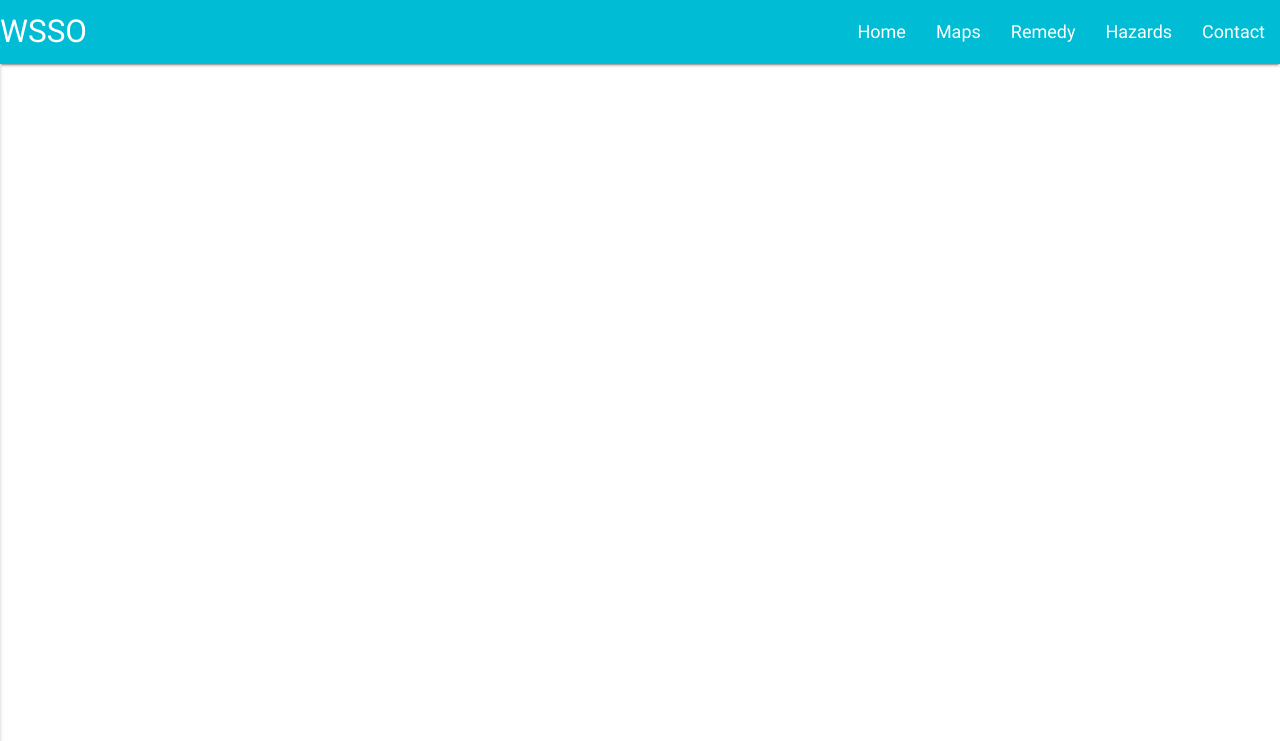
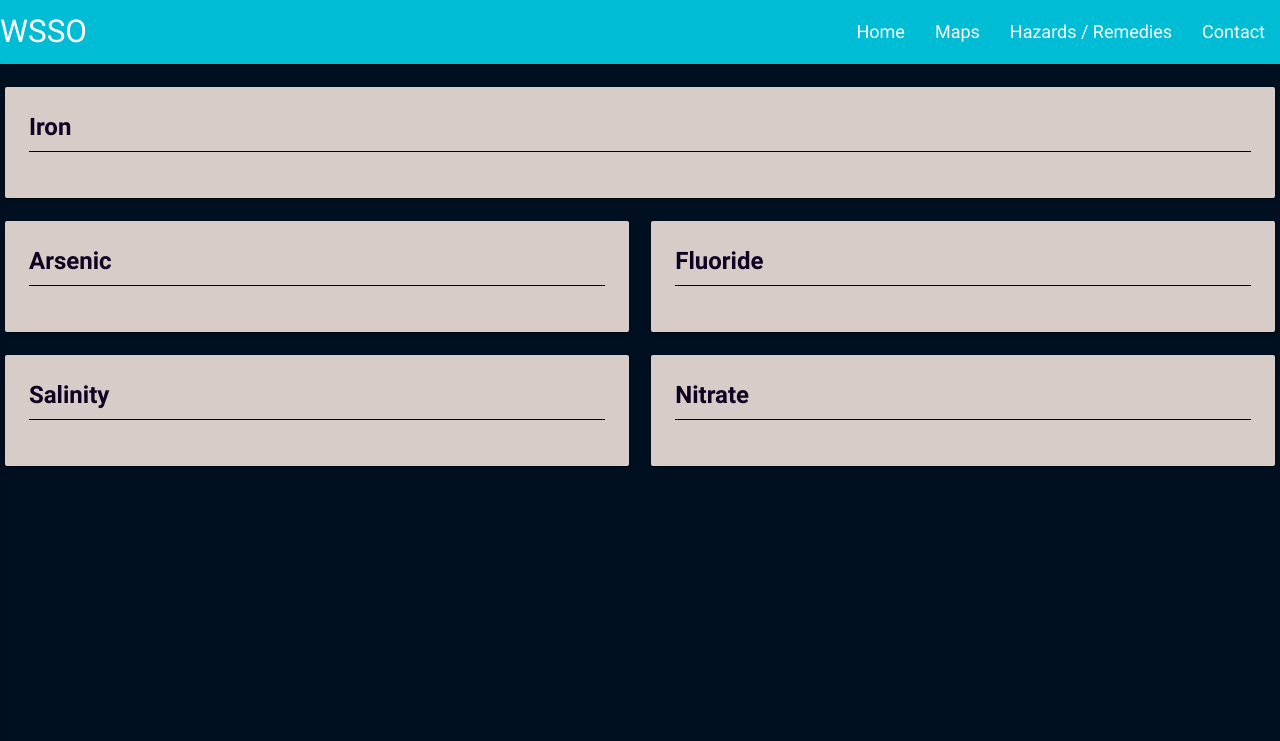
Before and after one commit to iket0512/CodeUtsava_Titans_WSSO_Server, a Django app: template templates/containers/graphs.html in a window 1280 px wide. Shown: the top 741 px of the page. Run offline with Django 3.2, Linux system fonts and the light colour scheme; the template is opened without the code that fills it, so the values that code supplies are empty; some libraries are stand-ins or nearby versions.

Commit message:
UI Bugs Fixed In Graphs Module

```diff
--- a/static/materialize/css/custom.css
+++ b/static/materialize/css/custom.css
@@ -1,4 +1,4 @@
-#main{top:80px; padding-left: 250px}
+#main{top:100px; padding-left: 250px}
 #left-sidebar-nav{position:fixed;width:100px;left:180px;z-index:999;height:auto}
 .nav-headers{
     font-size: 18px;
@@ -204,3 +204,10 @@
     margin: 0px;
 
 }
+.foreground-color{
+    color: #0d0221
+}
+
+.background-color1{
+    background-color: #001021;
+}
--- a/templates/containers/graphs.html
+++ b/templates/containers/graphs.html
@@ -30,7 +30,7 @@
 		</script>
 	</head>
 
-	<body>
+	<body class="background-color1">
 		<!-- Start Page Loading -->
 		<div id="loader-wrapper">
 			<div id="loader"></div>
@@ -44,55 +44,74 @@
 		<div id="main2">
 			<div class="wrapper">
 				{%include "elements/sidebar.html"%}
-				<section id="content"   style="margin-top: 15px; overflow:hidden;">
+				<section id="content"   style="margin-top: 15px; overflow:hidden; padding: 0px 5px">
 					<div class="container" id="main_container" style="width: 100%">
 						<div class="row">
-							<div class="col s12 m6 l6">
-								<div class="card blue lighten-5">
+							<div class="col s12 m6 l12">
+								<div class="card brown lighten-4">
 									<div class="card-move-up">
-										{{data.Feg | safe}}
+										<div class="card-content">
+											<span class="card-title  foreground-color"><b>Iron</b></span>
+											<div class="divider black"></div>
+											<br>
+											{{data.Feg | safe}}
+										</div>
 									</div>
 								</div>
 							</div>
 							<div class="col s12 m6 l6">
-								<div class="card blue lighten-5">
+								<div class="card brown lighten-4">
 									<div class="card-move-up">
-										{{data.Asg | safe}}
+										<div class="card-content">
+											<span class="card-title foreground-color"><b>Arsenic</b></span>
+											<div class="divider black"></div>
+											<br>
+											{{data.Asg | safe}}
+										</div>
 									</div>
 								</div>
 							</div>
 							<div class="col s12 m6 l6">
-								<div class="card">
+								<div class="card  brown lighten-4">
 									<div class="card-move-up">
-										{{data.Fg | safe}}
+										<div class="card-content">
+											<span class="card-title foreground-color"><b>Fluoride</b></span>
+											<div class="divider black"></div>
+											<br>
+											{{data.Fg | safe}}
+										</div>
 									</div>
 								</div>
 							</div>
 							<div class="col s12 m6 l6">
-								<div class="card">
+								<div class="card  brown lighten-4">
 									<div class="card-move-up">
-										{{data.Sg | safe}}
+										<div class="card-content">
+											<span class="card-title foreground-color"><b>Salinity</b></span>
+											<div class="divider black"></div>
+											<br>
+											{{data.Sg | safe}}
+										</div>
 									</div>
 								</div>
 							</div>
 							<div class="col s12 m6 l6">
-								<div class="card">
+								<div class="card  brown lighten-4">
 									<div class="card-move-up">
-										{{data.Ng | safe}}
+										<div class="card-content">
+											<span class="card-title foreground-color"><b>Nitrate</b></span>
+											<div class="divider black"></div>
+											<br>
+											{{data.Ng | safe}}
+										</div>
 									</div>
 								</div>
 							</div>
-
 						</div>
 					</div>
 				</section>
 			</div>
 		</div>
-
 		<!--Import jQuery before materialize.js-->
-
 	</body>
-
-
-
 </html>
--- a/templates/containers/hazards_remedies.html
+++ b/templates/containers/hazards_remedies.html
@@ -47,9 +47,9 @@
 		<div id="main">
 			<div class="wrapper">
 				{%include "elements/sidebar.html"%}
-				<section id="content"   style="margin-top: -5px; overflow:hidden;">
+				<section id="content"   style="padding: 5px;margin-top: 25px; overflow:hidden;">
 					<div class="container" id="main_container" style="width: 100%">
-							{%include "containers/text_hazard_remedies.html"%}
+							{%include "elements/text_hazard_remedies.html"%}
 					</div>
 				</section>
 			</div>
--- a/templates/elements/header.html
+++ b/templates/elements/header.html
@@ -10,8 +10,7 @@
                 <ul class="right hide-on-med-and-down" id="nav-mobile">
                     <li><a href="/home" class="nav-headers">Home</a></li>
                     <li><a href="/map" class="nav-headers">Maps</a></li>
-                    <li><a href="#" class="nav-headers">Remedy</a></li>
-                    <li><a href="#" class="nav-headers">Hazards</a></li>
+                    <li><a href="/hazards_remedies/#" class="nav-headers">Hazards / Remedies</a></li>
                     <li><a href="#" class="nav-headers">Contact</a></li>
 
                 </ul>
--- a/wsso_server/urls.py
+++ b/wsso_server/urls.py
@@ -21,7 +21,7 @@ from django.conf.urls import url
 from django.contrib import admin
 
 from data.views import populate
-from posts.views import pointers, test, test_map, trigger_post,get_posts, get_post_id, get_habitation,get_mobileposts
+from posts.views import pointers, test, test_map, trigger_post,get_posts, get_post_id, get_habitation,get_mobileposts,get_hazards_remedies
 
 urlpatterns = [
     url(r'^admin/', admin.site.urls),
@@ -33,8 +33,8 @@ urlpatterns = [
     url(r'^home/', get_posts),
     url(r'^post/(?P<id>\w+)/', get_post_id),
     url(r'^habitation/(?P<id>\w+)/', get_habitation),
-    url(r'^get_mobileposts/', get_mobileposts)
-
+    url(r'^get_mobileposts/', get_mobileposts),
+    url(r'^hazards_remedies/', get_hazards_remedies)
 ]
 
 
```
Also changed, not shown: posts/views.py (+17 -2 lines), templates/elements/text_hazard_remedies.html (+35 -0 lines).
